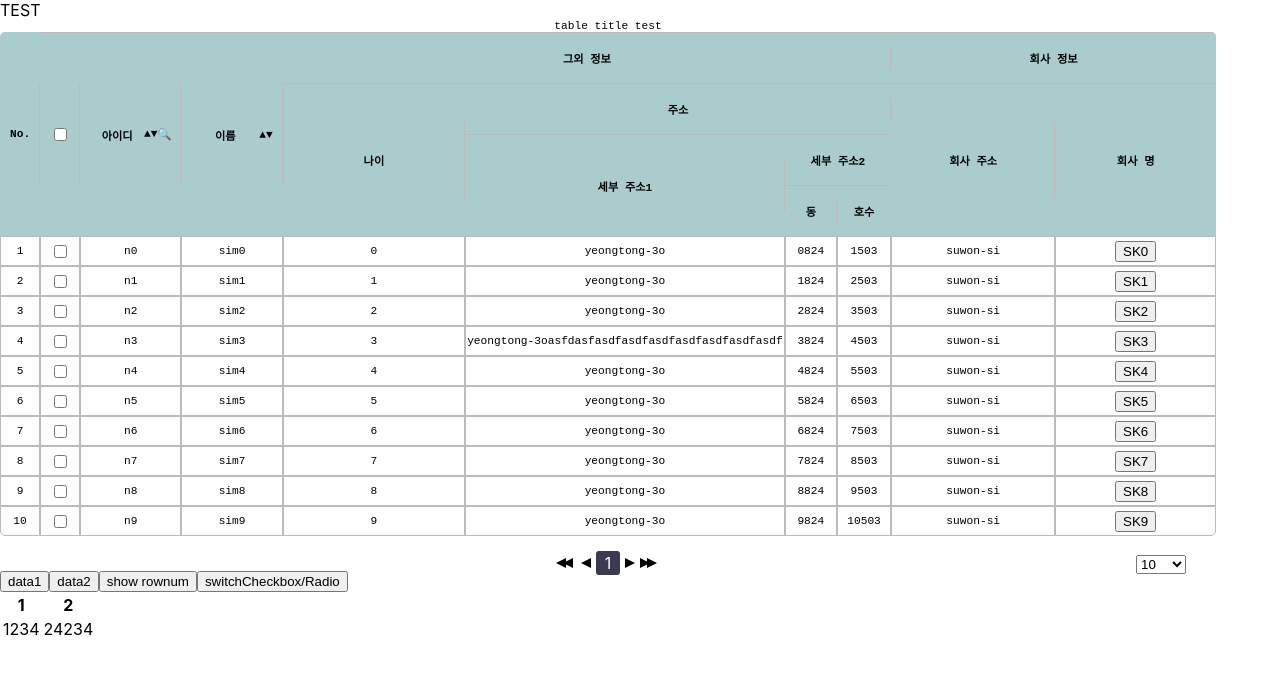
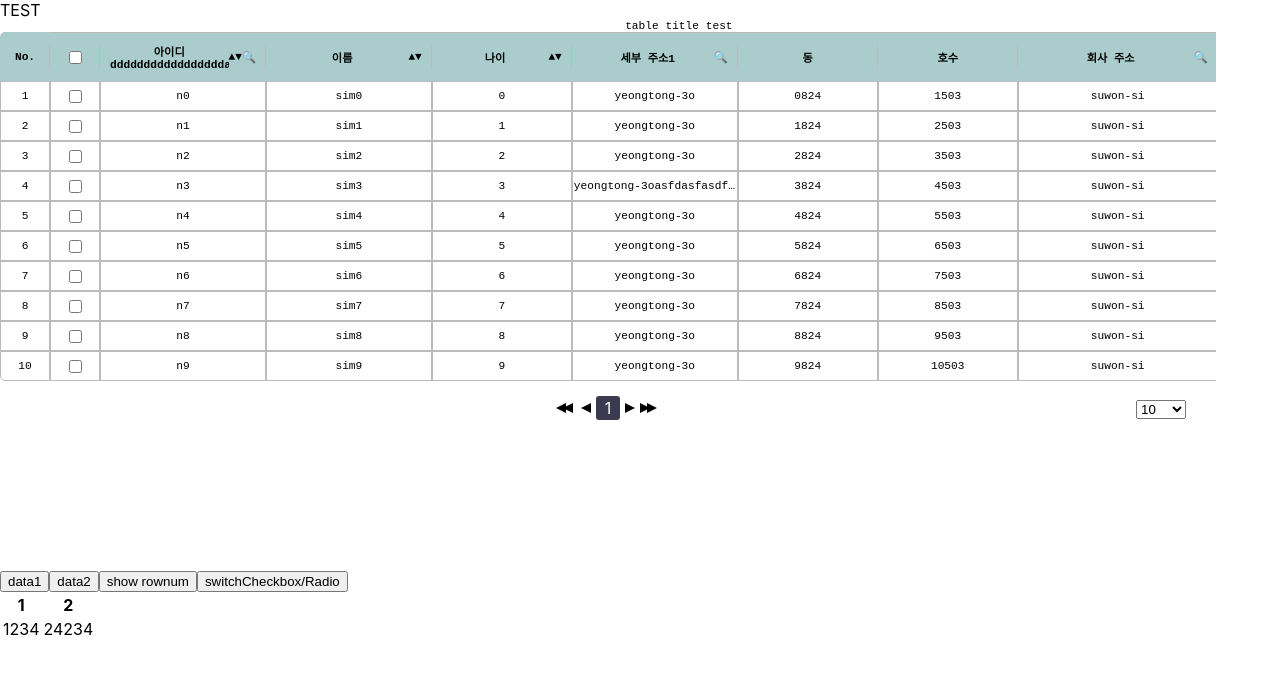
Before and after one commit to jaekyu-sim/hummingbird-component, a React (Create React App) app: page / in a window 1280 px wide. Shown: the top 674 px of the page. Built offline with nearby package versions, Linux system fonts and the light colour scheme.

Commit message:
기능 수정 | table columnw width 고정 수정

```diff
--- a/package.json
+++ b/package.json
@@ -1,6 +1,6 @@
 {
   "name": "hummingbird-component",
-  "version": "1.0.22",
+  "version": "1.0.24",
   "main": "dist/index.js",
   "private": false,
   "files": [ "dist", "README.md" ],
--- a/src/App.js
+++ b/src/App.js
@@ -102,7 +102,7 @@ function App() {
 const columnConfig2 = [
   {
       dataKey:"id",
-      label:"아이디",
+      label:"아이디dddddddddddddddddafdskal;sjfhweioahfkjasdfnkl;asdjf;klddd",
       //width:"120px",
       width:"12%",
       sortable: true,
@@ -283,7 +283,7 @@ const clickButton4 = () => {
       <HummingTable
         width={"100%"}
         height={"100%"}
-        columns={columnConfig1}
+        columns={columnConfig2}
         //dataSource={[]}
         dataSource={data}
         headerStyle={headerStyle}
--- a/src/components/HummingTable/HummingTable.jsx
+++ b/src/components/HummingTable/HummingTable.jsx
@@ -201,7 +201,7 @@ export const HummingTable = (props) => {
       //debugger;
 
       depthMap.forEach((columns, depth) => {
-
+        debugger;
         headers.push(
           <tr id="humming-table-header-row" key={depth} style={{cursor:"col-resize"}}>
             {columns.map((column, index) => (
@@ -216,7 +216,7 @@ export const HummingTable = (props) => {
                 style={{
                   cursor: JSON.stringify(hoverCell) === JSON.stringify({row: depth, idx: index})? 'col-resize': 'default',
                   width:column.width,
-                  height:"30px",
+                  height:"10px",
                   //display:"flex",
                   textAlign:"center",
                   justifyContent:'center',
@@ -227,8 +227,8 @@ export const HummingTable = (props) => {
                   {/* <div style={{ flex: 1, textAlign: "center" }}>
                     {column.label}
                   </div> */}
-                  <div style={{ display: "flex", alignItems: "center",  }}>
-                      <div style={{ flex: 1, textAlign: "center",  }}>
+                  <div style={{ display: "flex", alignItems: "center", width:column.width, overflow:"hidden"}}>
+                      <div style={{ flex: 1, textAlign: "center", height:"100%", overflow:"hidden" }}>
                           {column.label}
                       </div>
                       <div style={{ display:"flex", }}>
```
Also changed, not shown: 1 other file (tests, documents, lock files or other folders).
